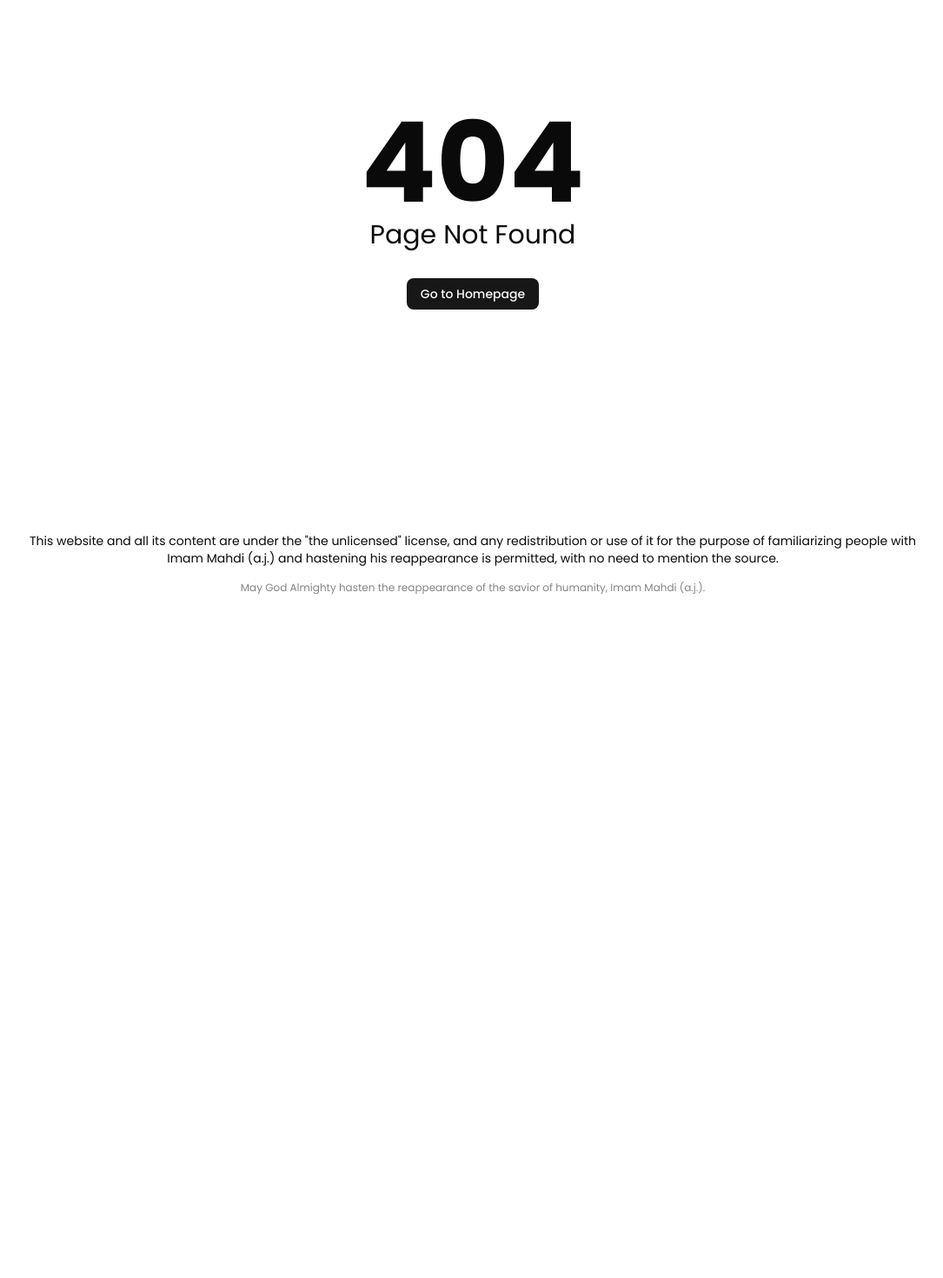
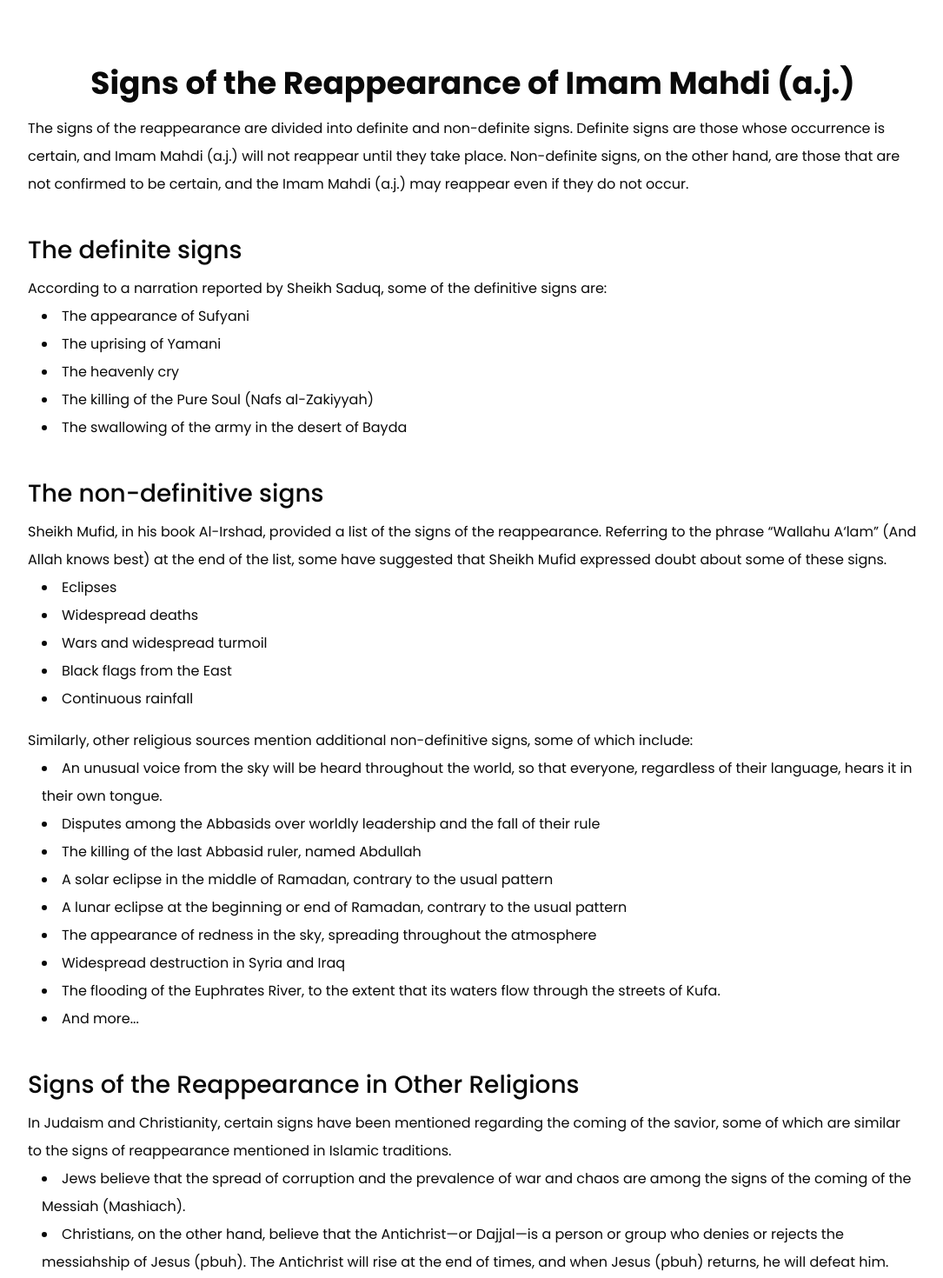
Before and after one commit to mhsn443/mahdi-the-savior, a Next.js app: page /signs-of-the-reappearance in a window 1280 px wide. Before the commit this address had no page. Shown: the part 100-1570 px from the top of the page at 87% size, without its empty margins (96-1181 px from the left). Before the commit the page ends 800 px from the top, so only its background shows below. Built offline with nearby package versions, Linux system fonts and the light colour scheme.

Commit message:
feat: add content for "Signs of the Reappearance" page

```diff
--- a/app/page.tsx
+++ b/app/page.tsx
@@ -17,7 +17,7 @@ export default function Home() {
           Who is Imam Mahdi (a.j.)?
         </h1>
         <div className="space-y-4">
-          <p>
+          <p className="-mt-4">
             Imam Mahdi (a.j.), whose full name is Muhammad ibn Hasan al-Askari,
             is the last of the twelve infallible Imams. God has sent him to
             guide and save humanity from oppression and corruption. He is
@@ -64,7 +64,7 @@ export default function Home() {
           Signs of the reappearance of Imam Mahdi (a.j.)
         </h2>
         <div className="space-y-4">
-          <p>
+          <p className="-mt-4">
             The signs of the reappearance are divided into definite and
             non-definite signs. Definite signs are those whose occurrence is
             certain, and Imam Mahdi (a.j.) will not reappear until they take
@@ -72,19 +72,24 @@ export default function Home() {
             confirmed to be certain, and the Imam Mahdi (a.j.) may reappear even
             if they do not occur.
           </p>
+          <div>
+            <p>
+              According to a narration reported by Sheikh Saduq, some of the
+              definitive signs are:
+            </p>
             <ul className="ml-4 list-inside list-disc">
-            <li>
-              According to a narration reported by Sheikh al-Saduq, the
-              appearance of Sufyani, the uprising of Yamani, the heavenly cry,
-              the killing of the Pure Soul (Nafs al-Zakiyyah), and the
-              swallowing of the army in the desert of Bayda are among the
-              definite signs of the reappearance.
-            </li>
+              <li>The appearance of Sufyani</li>
+              <li>The uprising of Yamani</li>
+              <li>The heavenly cry</li>
+              <li>The killing of the Pure Soul (Nafs al-Zakiyyah)</li>
+              <li>The swallowing of the army in the desert of Bayda</li>
             </ul>
+          </div>
+          <div>
             <p>
               In Judaism and Christianity, certain signs have been mentioned
-            regarding the coming of the savior, some of which are similar to the
-            signs of reappearance mentioned in Islamic traditions.
+              regarding the coming of the savior, some of which are similar to
+              the signs of reappearance mentioned in Islamic traditions.
             </p>
             <ul className="ml-4 list-inside list-disc">
               <li>
@@ -94,11 +99,12 @@ export default function Home() {
               </li>
               <li>
                 Christians, on the other hand, believe that the Antichrist—or
-              Dajjal—is a person or group who denies or rejects the messiahship
-              of Jesus (pbuh). The Antichrist will rise at the end of times, and
-              when Jesus (pbuh) returns, he will defeat him.
+                Dajjal—is a person or group who denies or rejects the
+                messiahship of Jesus (pbuh). The Antichrist will rise at the end
+                of times, and when Jesus (pbuh) returns, he will defeat him.
               </li>
             </ul>
+          </div>
         </div>
         <Link href={"/signs-of-the-reappearance"} className="self-end">
           <ReadMoreButton />
--- /dev/null
+++ b/app/signs-of-the-reappearance/page.tsx
@@ -0,0 +1,136 @@
+export default function SignsOfTheReappearance() {
+  return (
+    <main className="mt-16 space-y-8 md:mt-24">
+      <div>
+        <h1
+          className="text-center font-bold"
+          style={{ fontSize: "clamp(1.5rem, 0.838rem + 2.206vw, 2.25rem)" }}
+        >
+          Signs of the Reappearance of Imam Mahdi (a.j.)
+        </h1>
+        <p>
+          The signs of the reappearance are divided into definite and
+          non-definite signs. Definite signs are those whose occurrence is
+          certain, and Imam Mahdi (a.j.) will not reappear until they take
+          place. Non-definite signs, on the other hand, are those that are not
+          confirmed to be certain, and the Imam Mahdi (a.j.) may reappear even
+          if they do not occur.
+        </p>
+      </div>
+
+      {/* The definite signs */}
+      <div className="space-y-4">
+        <h2
+          className="mt-6 font-medium"
+          style={{ fontSize: "clamp(1.25rem, 0.809rem + 1.471vw, 1.75rem)" }}
+        >
+          The definite signs
+        </h2>
+        <div className="-mt-4">
+          <p>
+            According to a narration reported by Sheikh Saduq, some of the
+            definitive signs are:
+          </p>
+          <ul className="ml-4 list-inside list-disc">
+            <li>The appearance of Sufyani</li>
+            <li>The uprising of Yamani</li>
+            <li>The heavenly cry</li>
+            <li>The killing of the Pure Soul (Nafs al-Zakiyyah)</li>
+            <li>The swallowing of the army in the desert of Bayda</li>
+          </ul>
+        </div>
+      </div>
+
+      {/* The non-definitive signs */}
+      <div className="space-y-4">
+        <h2
+          className="mt-6 font-medium"
+          style={{ fontSize: "clamp(1.25rem, 0.809rem + 1.471vw, 1.75rem)" }}
+        >
+          The non-definitive signs
+        </h2>
+        <div className="-mt-4">
+          <p>
+            Sheikh Mufid, in his book Al-Irshad, provided a list of the signs of
+            the reappearance. Referring to the phrase “Wallahu A‘lam” (And Allah
+            knows best) at the end of the list, some have suggested that Sheikh
+            Mufid expressed doubt about some of these signs.
+          </p>
+          <ul className="ml-4 list-inside list-disc">
+            <li>Eclipses</li>
+            <li>Widespread deaths</li>
+            <li>Wars and widespread turmoil</li>
+            <li>Black flags from the East</li>
+            <li>Continuous rainfall</li>
+          </ul>
+        </div>
+        <div>
+          <p>
+            Similarly, other religious sources mention additional non-definitive
+            signs, some of which include:
+          </p>
+          <ul className="ml-4 list-inside list-disc">
+            <li>
+              An unusual voice from the sky will be heard throughout the world,
+              so that everyone, regardless of their language, hears it in their
+              own tongue.
+            </li>
+            <li>
+              Disputes among the Abbasids over worldly leadership and the fall
+              of their rule
+            </li>
+            <li>The killing of the last Abbasid ruler, named Abdullah</li>
+            <li>
+              A solar eclipse in the middle of Ramadan, contrary to the usual
+              pattern
+            </li>
+            <li>
+              A lunar eclipse at the beginning or end of Ramadan, contrary to
+              the usual pattern
+            </li>
+            <li>
+              The appearance of redness in the sky, spreading throughout the
+              atmosphere
+            </li>
+            <li>Widespread destruction in Syria and Iraq</li>
+            <li>
+              The flooding of the Euphrates River, to the extent that its waters
+              flow through the streets of Kufa.
+            </li>
+            <li>And more...</li>
+          </ul>
+        </div>
+      </div>
+
+      {/* Signs of the Reappearance in Other Religions */}
+      <div className="space-y-4">
+        <h2
+          className="mt-6 font-medium"
+          style={{ fontSize: "clamp(1.25rem, 0.809rem + 1.471vw, 1.75rem)" }}
+        >
+          Signs of the Reappearance in Other Religions
+        </h2>
+        <div className="-mt-4">
+          <p>
+            In Judaism and Christianity, certain signs have been mentioned
+            regarding the coming of the savior, some of which are similar to the
+            signs of reappearance mentioned in Islamic traditions.
+          </p>
+          <ul className="ml-4 list-inside list-disc">
+            <li>
+              Jews believe that the spread of corruption and the prevalence of
+              war and chaos are among the signs of the coming of the Messiah
+              (Mashiach).
+            </li>
+            <li>
+              Christians, on the other hand, believe that the Antichrist—or
+              Dajjal—is a person or group who denies or rejects the messiahship
+              of Jesus (pbuh). The Antichrist will rise at the end of times, and
+              when Jesus (pbuh) returns, he will defeat him.
+            </li>
+          </ul>
+        </div>
+      </div>
+    </main>
+  );
+}
--- a/app/who-is-imam-mahdi/page.tsx
+++ b/app/who-is-imam-mahdi/page.tsx
@@ -19,14 +19,14 @@ export default function WhoIsImamMahdi() {
       </div>
 
       {/* The Identity and Status of Imam Mahdi (a.j.) */}
-      <div>
+      <div className="space-y-4">
         <h2
           className="mt-6 font-medium"
           style={{ fontSize: "clamp(1.25rem, 0.809rem + 1.471vw, 1.75rem)" }}
         >
           The Identity and Status of Imam Mahdi (a.j.)
         </h2>
-        <p>
+        <p className="-mt-4">
           Imam Mahdi (a.j.) is the son of Imam Hasan al-Askari (pbuh) and a
           descendant of the Prophet of Islam (pbuh). He holds the position of
           Imamate and is infallible, meaning he is free from any error or
@@ -38,14 +38,14 @@ export default function WhoIsImamMahdi() {
       </div>
 
       {/* The Occultation of Imam Mahdi (a.j.) */}
-      <div>
+      <div className="space-y-4">
         <h2
           className="mt-6 font-medium"
           style={{ fontSize: "clamp(1.25rem, 0.809rem + 1.471vw, 1.75rem)" }}
         >
           The Occultation of Imam Mahdi (a.j.)
         </h2>
-        <p>
+        <p className="-mt-4">
           Imam Mahdi (a.j.) entered the period of occultation from childhood,
           which is divided into two phases:
         </p>
@@ -67,14 +67,14 @@ export default function WhoIsImamMahdi() {
       </div>
 
       {/* The Role of Imam Mahdi (a.j.) in the End Times */}
-      <div>
+      <div className="space-y-4">
         <h2
           className="mt-6 font-medium"
           style={{ fontSize: "clamp(1.25rem, 0.809rem + 1.471vw, 1.75rem)" }}
         >
           The Role of Imam Mahdi (a.j.) in the End Times
         </h2>
-        <p>
+        <p className="-mt-4">
           When the world is engulfed in oppression, corruption, injustice, and
           chaos, Imam Mahdi (a.j.) will appear to establish order and justice.
           With the help of divine powers, he will guide people toward truth and
@@ -94,14 +94,14 @@ export default function WhoIsImamMahdi() {
       </div>
 
       {/* The Relationship of Imam Mahdi (a.j.) with Prophet Jesus (pbuh) */}
-      <div>
+      <div className="space-y-4">
         <h2
           className="mt-6 font-medium"
           style={{ fontSize: "clamp(1.25rem, 0.809rem + 1.471vw, 1.75rem)" }}
         >
           The Relationship of Imam Mahdi (a.j.) with Prophet Jesus (pbuh)
         </h2>
-        <p>
+        <p className="-mt-4">
           According to religious sources, Prophet Jesus (pbuh) will return to
           earth at the time of Imam Mahdi’s (a.j.) advent to assist him in
           establishing global justice. The presence of Prophet Jesus (pbuh)
@@ -116,14 +116,14 @@ export default function WhoIsImamMahdi() {
       </div>
 
       {/* Personality and Moral Characteristics of Imam Mahdi (a.j.) */}
-      <div>
+      <div className="space-y-4">
         <h2
           className="mt-6 font-medium"
           style={{ fontSize: "clamp(1.25rem, 0.809rem + 1.471vw, 1.75rem)" }}
         >
           Personality and Moral Characteristics of Imam Mahdi (a.j.)
         </h2>
-        <p>
+        <p className="-mt-4">
           Imam Mahdi (a.j.) is known as a person endowed with divine knowledge
           and wisdom, whose every decision is based on justice, truthfulness,
           and compassion. He is not only a political leader but also a great
@@ -132,14 +132,14 @@ export default function WhoIsImamMahdi() {
       </div>
 
       {/* The Importance and Message of the Appearance of Imam Mahdi (a.j.) */}
-      <div>
+      <div className="space-y-4">
         <h2
           className="mt-6 font-medium"
           style={{ fontSize: "clamp(1.25rem, 0.809rem + 1.471vw, 1.75rem)" }}
         >
           The Importance and Message of the Appearance of Imam Mahdi (a.j.)
         </h2>
-        <p>
+        <p className="-mt-4">
           His reappearance symbolizes the ultimate triumph of truth over
           falsehood and fulfills God’s promise to restore balance and justice to
           the world. This event is a great hope for all humanity, showing that
```
Lines whose indentation alone changed are shown as unchanged.
